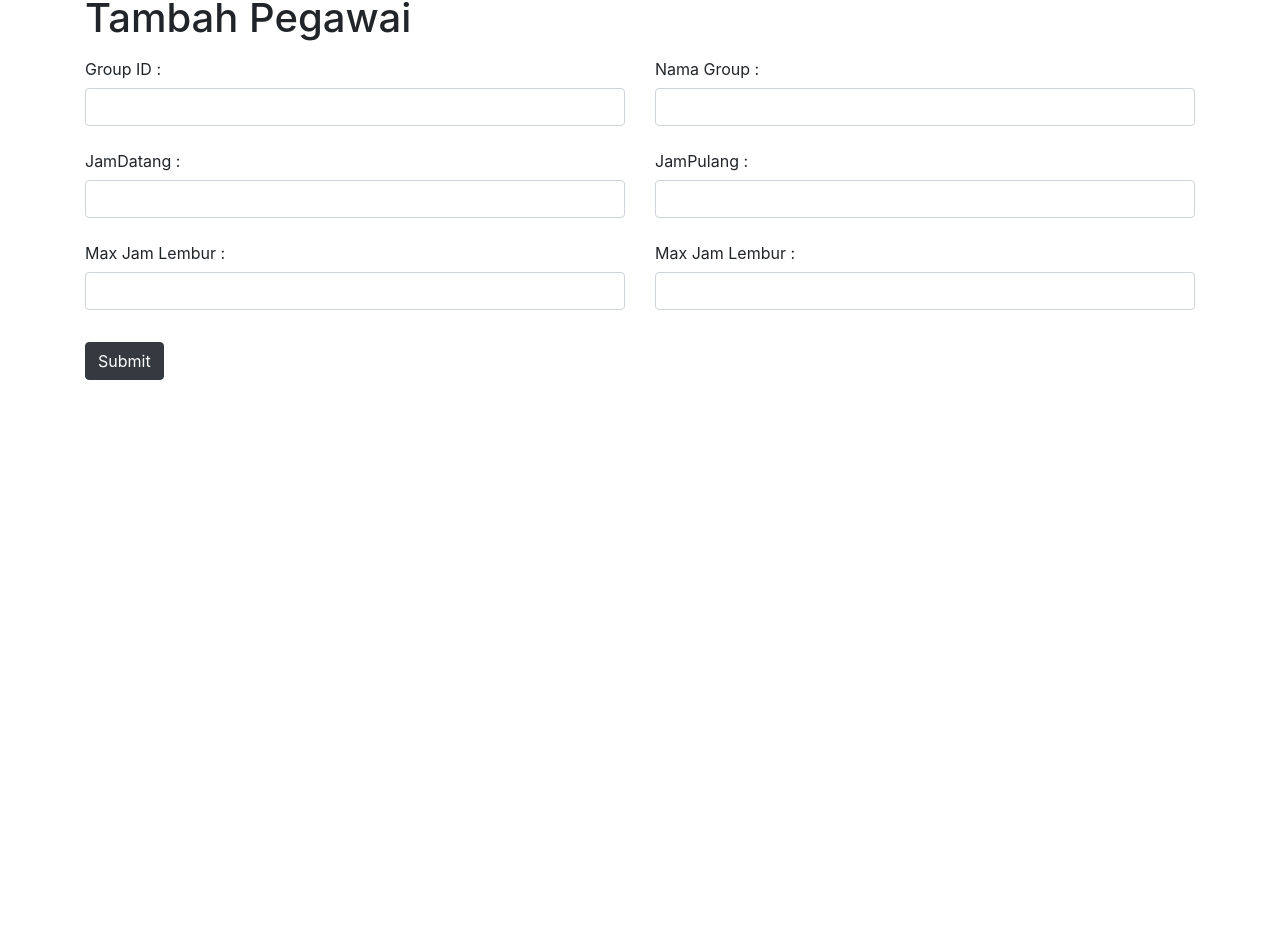
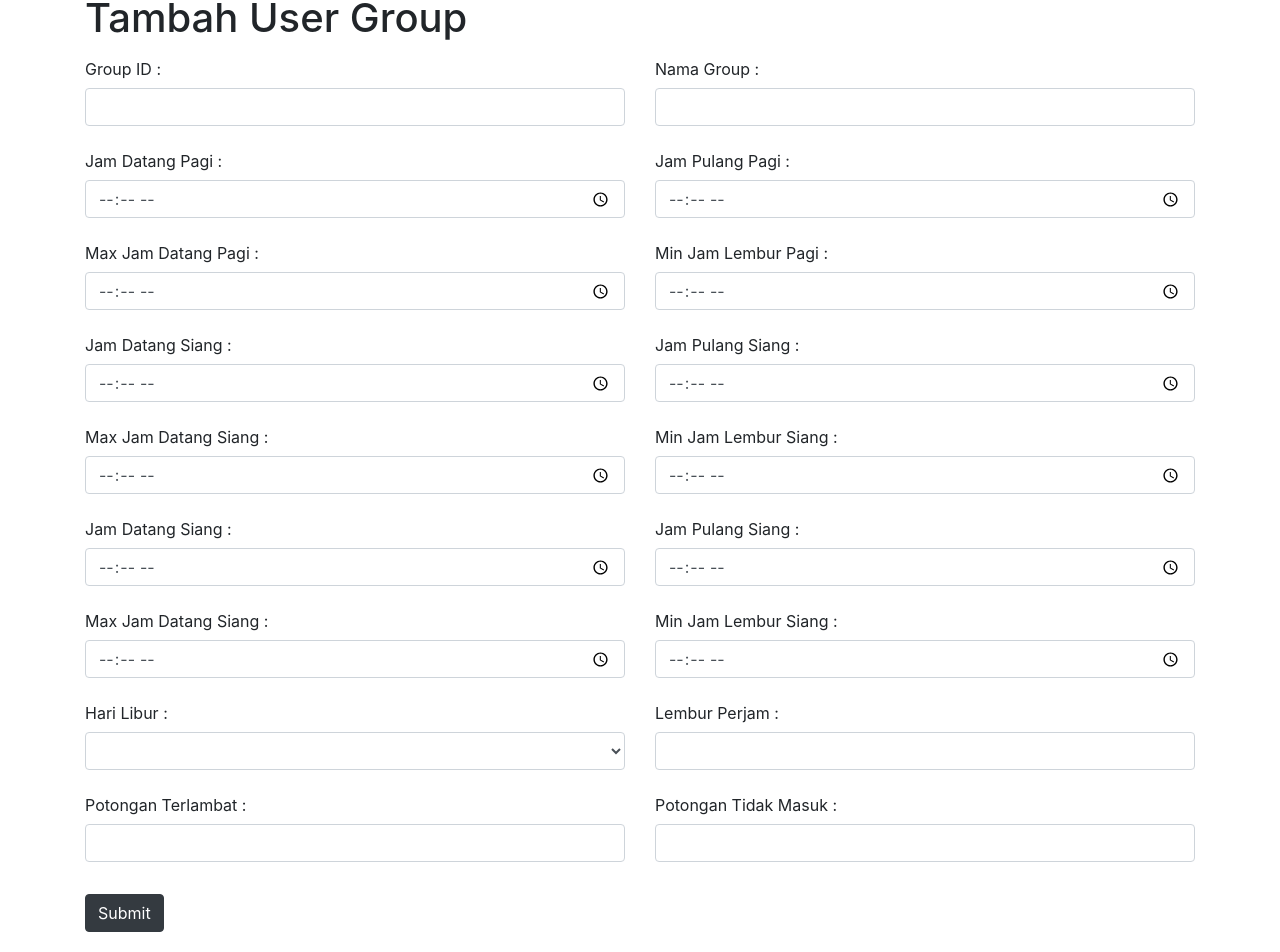
Before and after one commit to skipfortoday/react-admin, a React (Create React App) app: page /group/create in a window 1280 px wide. Shown: the part 541-1493 px from the top of the page. Before the commit the page ends 953 px from the top, so only its background shows below. Built offline with nearby package versions, Linux system fonts and the light colour scheme.

Commit message:
Fixing Routing & Fix Creating Group

```diff
--- a/src/actions/groupAction.js
+++ b/src/actions/groupAction.js
@@ -36,7 +36,7 @@ export const getGroupDetail = (GroupID) => {
   return (dispatch) => {
     axios
       .get(
-        "http://192.168.1.100:3001/api/user/"+GroupID
+        "http://192.168.1.100:3001/api/group/"+GroupID
       )
       .then(function (response) {
         dispatch({
@@ -63,7 +63,7 @@ export const postGroupCreate = (data) => {
   return (dispatch) => {
     axios
       .post(
-         "http://192.168.1.100:3001/api/user/",
+         "http://192.168.1.100:3001/api/group/",
         data
       )
       .then(function (response) {
--- a/src/components/DetailGroupComponent.js
+++ b/src/components/DetailGroupComponent.js
@@ -24,29 +24,83 @@ const DetailGroupComponent = (props) => {
           <td>{props.getGroupDetail.Jabatan}</td>
         </tr>
         <tr>
-          <td width="200">Jam Datang 1</td>
+          <td width="200">Jam Datang Pagi</td>
           <td width="10">:</td>
           <td>{props.getGroupDetail.JamDatang}</td>
         </tr>
         <tr>
-          <td width="200">Jam Pulang 1</td>
+          <td width="200">Max Jam Datang Pagi</td>
+          <td width="10">:</td>
+          <td>{props.getGroupDetail.MaxJamDatang}</td>
+        </tr>
+        <tr>
+          <td width="200">Jam Pulang Pagi</td>
           <td width="10">:</td>
           <td>{props.getGroupDetail.JamPulang}</td>
         </tr>
         <tr>
-          <td width="200">Max Jam Datang</td>
+          <td width="200">Min Jam Lembur Pagi</td>
           <td width="10">:</td>
-          <td>{props.getGroupDetail.MaxJamDatang}</td>
+          <td>{props.getGroupDetail.MinJamLembur}</td>
         </tr>
         <tr>
-          <td width="200">Min Jam Lembur</td>
+          <td width="200">Jam Datang Siang</td>
           <td width="10">:</td>
-          <td>{props.getGroupDetail.MinJamLembur}</td>
+          <td>{props.getGroupDetail.JamDatangSiang}</td>
+        </tr>
+        <tr>
+          <td width="200">Max Jam Datang Siang</td>
+          <td width="10">:</td>
+          <td>{props.getGroupDetail.MaxJamDatangSiang}</td>
+        </tr>
+        <tr>
+          <td width="200">Jam Pulang Siang</td>
+          <td width="10">:</td>
+          <td>{props.getGroupDetail.JamPulangSiang}</td>
+        </tr>
+        <tr>
+          <td width="200">Min Jam Lembur Siang</td>
+          <td width="10">:</td>
+          <td>{props.getGroupDetail.MinJamLemburSiang}</td>
+        </tr>
+        <tr>
+          <td width="200">Jam Datang Sore</td>
+          <td width="10">:</td>
+          <td>{props.getGroupDetail.JamDatangSore}</td>
+        </tr>
+        <tr>
+          <td width="200">Max Jam Datang Sore</td>
+          <td width="10">:</td>
+          <td>{props.getGroupDetail.MaxJamDatangSore}</td>
+        </tr>
+        <tr>
+          <td width="200">Jam Pulang Sore</td>
+          <td width="10">:</td>
+          <td>{props.getGroupDetail.JamPulangSore}</td>
+        </tr>
+        <tr>
+          <td width="200">Min Jam Lembur Sore</td>
+          <td width="10">:</td>
+          <td>{props.getGroupDetail.MinJamLemburSore}</td>
         </tr>
         <tr>
           <td width="200">Hari Libur</td>
           <td width="10">:</td>
           <td>{props.getGroupDetail.HariLibur}</td>
+        </tr><tr>
+          <td width="200">Rp Lembur Perjam</td>
+          <td width="10">:</td>
+          <td>Rp. {props.getGroupDetail.RpLemburPerJam}</td>
+        </tr>
+        <tr>
+          <td width="200">Potongan Terlambat</td>
+          <td width="10">:</td>
+          <td>Rp. {props.getGroupDetail.RpPotonganTerlambat}</td>
+        </tr>
+        <tr>
+          <td width="200">Potongan Tidak Masuk</td>
+          <td width="10">:</td>
+          <td>Rp. {props.getGroupDetail.RpPotonganTidakMasuk}</td>
         </tr>
       </tbody>
     </Table>
--- a/src/components/FormGroupComponent.js
+++ b/src/components/FormGroupComponent.js
@@ -36,14 +36,26 @@ const renderField = ({
 
 const mapStateToProps = (state) => {
   return {
-    initialValues : {
-      GroupID : state.Group.getGroupDetail.GroupID,
-      Jabatan : state.Group.getGroupDetail.Jabatan,
-      JamDatang : state.Group.getGroupDetail.JamDatang,
-      JamPulang : state.Group.getGroupDetail.JamPulang,
-      MaxJamDatang : state.Group.getGroupDetail.MaxJamDatang,
-      MinJamLembur : state.Group.getGroupDetail.MinJamLembur,
-    }
+    initialValues: {
+      GroupID: state.Group.getGroupDetail.GroupID,
+      Jabatan: state.Group.getGroupDetail.Jabatan,
+      JamDatang: state.Group.getGroupDetail.JamDatang,
+      JamPulang: state.Group.getGroupDetail.JamPulang,
+      MaxJamDatang: state.Group.getGroupDetail.MaxJamDatang,
+      MinJamLembur: state.Group.getGroupDetail.MinJamLembur,
+      JamDatangSiang: state.Group.getGroupDetail.JamDatangSiang,
+      JamPulangSiang: state.Group.getGroupDetail.JamPulangSiang,
+      MaxJamDatangSiang: state.Group.getGroupDetail.MaxJamDatangSiang,
+      MinJamLemburSiang: state.Group.getGroupDetail.MinJamLemburSiang,
+      JamDatangSore: state.Group.getGroupDetail.JamDatangSore,
+      JamPulangSore: state.Group.getGroupDetail.JamPulangSore,
+      MaxJamDatangSore: state.Group.getGroupDetail.MaxJamDatangSore,
+      MinJamLemburSore: state.Group.getGroupDetail.MinJamLemburSore,
+      HariLibur: state.Group.getGroupDetail.HariLibur,
+      RpLemburPerJam: state.Group.getGroupDetail.RpLemburPerJam,
+      RpPotonganTerlambat: state.Group.getGroupDetail.RpPotonganTerlambat,
+      RpPotonganTidakMasuk: state.Group.getGroupDetail.RpPotonganTidakMasuk,
+    },
   };
 };
 
@@ -77,10 +89,10 @@ class FormGroupComponent extends Component {
           <Col md={6}>
             <FormGroup>
               <Field
-                type="text"
+                type="time"
                 name="JamDatang"
                 component={renderField}
-                label="JamDatang :"
+                label="Jam Datang Pagi :"
               />
             </FormGroup>
           </Col>
@@ -88,10 +100,10 @@ class FormGroupComponent extends Component {
           <Col md={6}>
             <FormGroup>
               <Field
-                type="text"
+                type="time"
                 name="JamPulang"
                 component={renderField}
-                label="JamPulang :"
+                label="Jam Pulang Pagi :"
               />
             </FormGroup>
           </Col>
@@ -99,10 +111,10 @@ class FormGroupComponent extends Component {
           <Col md={6}>
             <FormGroup>
               <Field
-                type="text"
+                type="time"
                 name="MaxJamDatang"
                 component={renderField}
-                label="Max Jam Lembur :"
+                label="Max Jam Datang Pagi :"
               />
             </FormGroup>
           </Col>
@@ -110,18 +122,147 @@ class FormGroupComponent extends Component {
           <Col md={6}>
             <FormGroup>
               <Field
-                type="text"
-                name="MaxJamLembur"
+                type="time"
+                name="MinJamLembur"
                 component={renderField}
-                label="Max Jam Lembur :"
+                label="Min Jam Lembur Pagi :"
               />
             </FormGroup>
           </Col>
 
+          <Col md={6}>
+            <FormGroup>
+              <Field
+                type="time"
+                name="JamDatangSiang"
+                component={renderField}
+                label="Jam Datang Siang  :"
+              />
+            </FormGroup>
+          </Col>
 
+          <Col md={6}>
+            <FormGroup>
+              <Field
+                type="time"
+                name="JamPulangSiang"
+                component={renderField}
+                label="Jam Pulang Siang :"
+              />
+            </FormGroup>
+          </Col>
 
+          <Col md={6}>
+            <FormGroup>
+              <Field
+                type="time"
+                name="MaxJamDatangSiang"
+                component={renderField}
+                label="Max Jam Datang Siang :"
+              />
+            </FormGroup>
+          </Col>
 
+          <Col md={6}>
+            <FormGroup>
+              <Field
+                type="time"
+                name="MinJamLemburSiang"
+                component={renderField}
+                label="Min Jam Lembur Siang :"
+              />
+            </FormGroup>
+          </Col>
+
+          <Col md={6}>
+            <FormGroup>
+              <Field
+                type="time"
+                name="JamDatangSore"
+                component={renderField}
+                label="Jam Datang Siang  :"
+              />
+            </FormGroup>
+          </Col>
+
+          <Col md={6}>
+            <FormGroup>
+              <Field
+                type="time"
+                name="JamPulangSore"
+                component={renderField}
+                label="Jam Pulang Siang :"
+              />
+            </FormGroup>
+          </Col>
+
+          <Col md={6}>
+            <FormGroup>
+              <Field
+                type="time"
+                name="MaxJamDatangSore"
+                component={renderField}
+                label="Max Jam Datang Siang :"
+              />
+            </FormGroup>
+          </Col>
+
+          <Col md={6}>
+            <FormGroup>
+              <Field
+                type="time"
+                name="MinJamLemburSore"
+                component={renderField}
+                label="Min Jam Lembur Siang :"
+              />
+            </FormGroup>
+          </Col>
+
+          <Col md={6}>
+            <FormGroup>
+              <Field
+                type="select"
+                name="HariLibur"
+                component={renderField}
+                label="Hari Libur :"
+              />
+            </FormGroup>
+          </Col>
+
+          <Col md={6}>
+            <FormGroup>
+              <Field
+                type="number"
+                name="RpLemburPerJam"
+                component={renderField}
+                label="Lembur Perjam :"
+              />
+            </FormGroup>
+          </Col>
+
+          <Col md={6}>
+            <FormGroup>
+              <Field
+                type="number"
+                name="RpPotonganTerlambat"
+                component={renderField}
+                label="Potongan Terlambat :"
+              />
+            </FormGroup>
+          </Col>
+
+          <Col md={6}>
+            <FormGroup>
+              <Field
+                type="number"
+                name="RpPotonganTidakMasuk"
+                component={renderField}
+                label="Potongan Tidak Masuk :"
+              />
+            </FormGroup>
+          </Col>
         </FormGroup>
+
         <FormGroup row>
           <Col md="12">
             <FormGroup>
--- a/src/components/GroupComponent.js
+++ b/src/components/GroupComponent.js
@@ -159,7 +159,7 @@ const GroupComponent = (props) => {
             <div>
               <Row>
                 <Col>
-                  <Link to="/create">
+                  <Link to="group/create">
                     <Button color="dark" className="mr-2">
                       <FontAwesomeIcon icon={faUserPlus} /> Create Group
                     </Button>
--- a/src/containers/CreateGroupContainer.js
+++ b/src/containers/CreateGroupContainer.js
@@ -41,7 +41,7 @@ class CreateGroupContainer extends Component {
     return (
       <Container>
         <BackGroup />
-        <h1>Tambah Pegawai</h1>
+        <h1>Tambah User Group</h1>
         <FormGroupComponent onSubmit={(data) => this.handleSubmit(data)} />
       </Container>
     );
--- a/src/containers/CreateUserContainer.js
+++ b/src/containers/CreateUserContainer.js
@@ -41,7 +41,7 @@ class CreateUserContainer extends Component {
     return (
       <Container>
         <BackComponent />
-        <h1>Tambah Pegawai</h1>
+        <h1>Tambah User Group</h1>
         <FormComponent onSubmit={(data) => this.handleSubmit(data)} />
       </Container>
     );
--- a/src/containers/DetailGroupContainer.js
+++ b/src/containers/DetailGroupContainer.js
@@ -6,7 +6,7 @@ import { getGroupDetail } from "../actions/groupAction";
 import DetailGroupComponent from "../components/DetailGroupComponent";
 
 class DetailGroupContainer extends Component {
-  componentDidMountGroup() {
+  componentDidMount() {
     this.props.dispatch(getGroupDetail(this.props.match.params.GroupID));
   }
 
--- a/src/containers/EditGroupContainer.js
+++ b/src/containers/EditGroupContainer.js
@@ -14,7 +14,7 @@ const mapStateToProps = (state) => {
 };
 
 class EditGroupContainer extends Component {
-  componentDidMountGroup() {
+  componentDidMount() {
     this.props.dispatch(getGroupDetail(this.props.match.params.GroupID));
   }
 
--- a/src/containers/GroupContainer.js
+++ b/src/containers/GroupContainer.js
@@ -2,7 +2,6 @@ import React, { Component } from "react";
 import GroupComponent from "../components/GroupComponent";
 import { connect } from "react-redux";
 import { getGroupList, deleteDataGroup } from "../actions/groupAction";
-import TableComponent from "../components/TableComponent";
 
 class GroupContainer extends Component {
   componentDidMount() {
```
Also changed, not shown: 1 other file (tests, documents, lock files or other folders).
